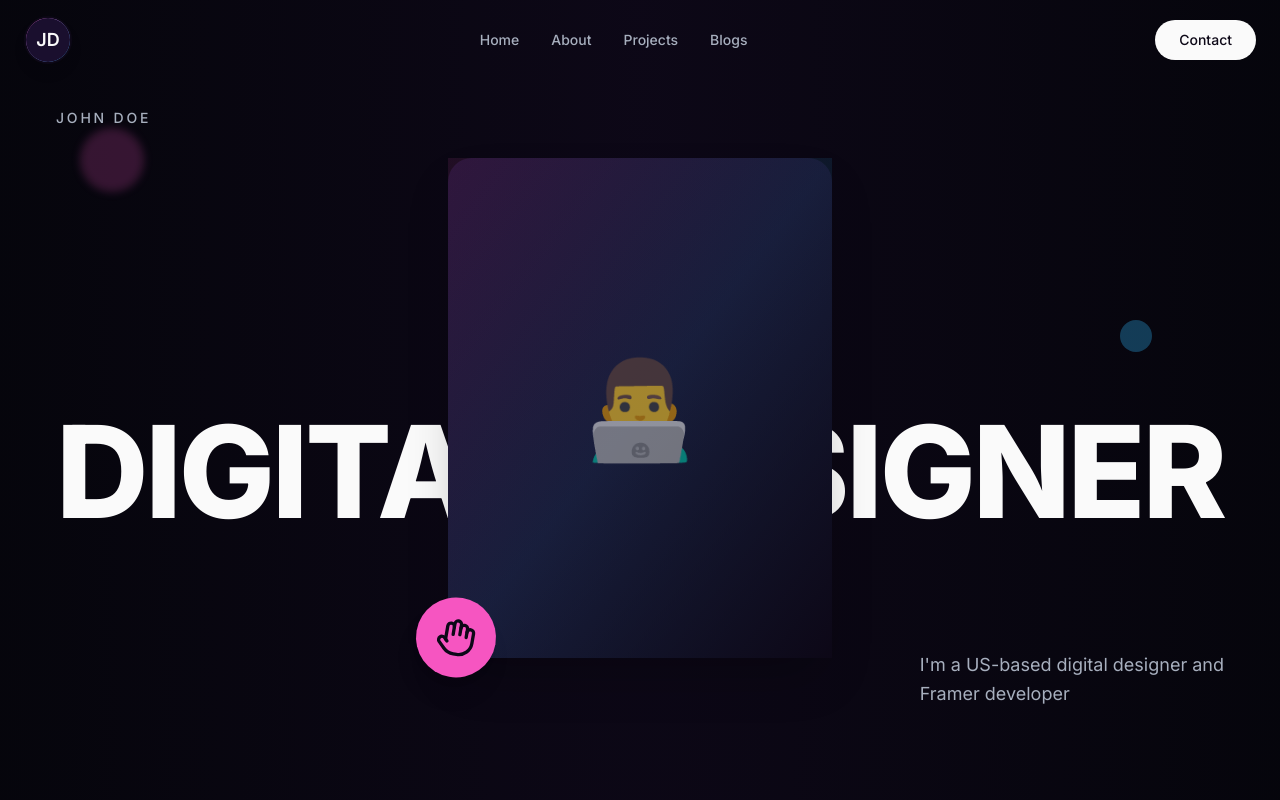
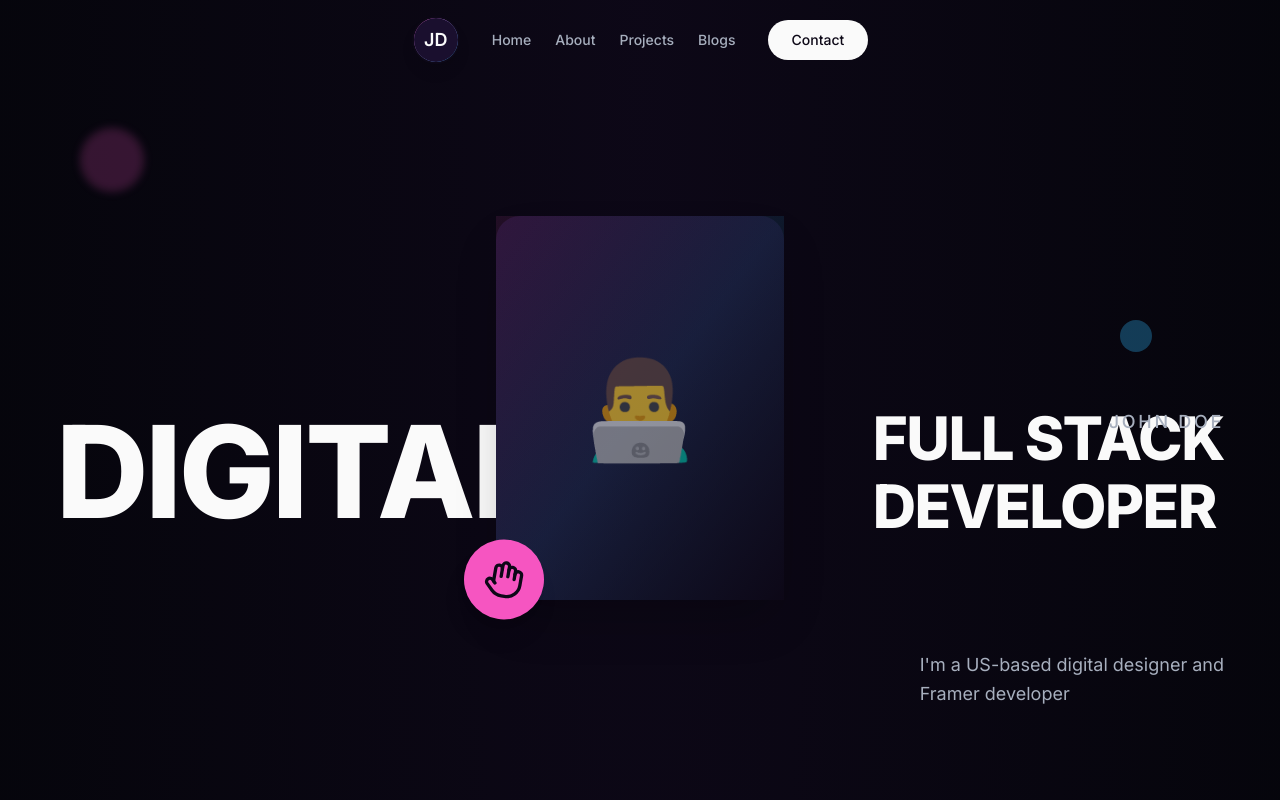
Before and after one commit to RVS-ROHIT345/aura-arts-portfolio, a React (Vite) app: page / in a window 1280 px wide. Shown: the top 800 px of the page. Built offline with nearby package versions, Linux system fonts and the light colour scheme.

Commit message:
Refine hero section and navbar

```diff
--- a/src/components/Hero.tsx
+++ b/src/components/Hero.tsx
@@ -61,7 +61,7 @@ const Hero = () => {
           >
             <div className="relative">
               {/* Main Image */}
-              <div className="w-80 h-96 md:w-96 md:h-[500px] rounded-3xl overflow-hidden bg-gradient-to-br from-muted to-card shadow-2xl">
+              <div className="w-64 h-80 md:w-72 md:h-96 rounded-3xl overflow-hidden bg-gradient-to-br from-muted to-card shadow-2xl">
                 <div className="absolute inset-0 bg-gradient-to-br from-primary/10 via-accent/10 to-background flex items-center justify-center">
                   <div className="text-8xl opacity-60">👨‍💻</div>
                 </div>
@@ -85,13 +85,16 @@ const Hero = () => {
             </div>
           </motion.div>
 
-          {/* Right Text - "DESIGNER" */}
+          {/* Right Text - "FULL STACK DEVELOPER" */}
           <motion.div
             className="absolute right-0 top-1/2 -translate-y-1/2"
             variants={rightTextVariants}
           >
-            <h1 className="text-7xl md:text-8xl lg:text-9xl font-black text-foreground leading-none tracking-tight">
-              DESIGNER
+            <h1 className="text-4xl md:text-5xl lg:text-6xl font-black text-foreground leading-none tracking-tight">
+              FULL STACK
+            </h1>
+            <h1 className="text-4xl md:text-5xl lg:text-6xl font-black text-foreground leading-none tracking-tight mt-2">
+              DEVELOPER
             </h1>
           </motion.div>
 
@@ -106,12 +109,12 @@ const Hero = () => {
             </p>
           </motion.div>
 
-          {/* Name Badge - Top Left */}
+          {/* Name Badge - Bottom of FULL STACK */}
           <motion.div
-            className="absolute top-0 left-0"
-            variants={leftTextVariants}
+            className="absolute right-0 top-1/2 translate-y-8"
+            variants={rightTextVariants}
           >
-            <h2 className="text-sm font-medium text-muted-foreground tracking-[0.2em] uppercase">
+            <h2 className="text-lg font-medium text-muted-foreground tracking-[0.15em] uppercase">
               JOHN DOE
             </h2>
           </motion.div>
--- a/src/components/Navigation.tsx
+++ b/src/components/Navigation.tsx
@@ -34,8 +34,8 @@ const Navigation = () => {
       <div className={`transition-all duration-300 ${
         isScrolled ? 'bg-background/80 backdrop-blur-md border-b border-border/20' : ''
       }`}>
-        <div className="container mx-auto max-w-7xl px-6">
-          <div className="flex items-center justify-between">
+        <div className="container mx-auto max-w-5xl px-6">
+          <div className="flex items-center justify-center gap-8">
             {/* Profile Image */}
             <div className="flex items-center">
               <div className="w-12 h-12 rounded-full bg-gradient-to-br from-primary to-accent overflow-hidden border-2 border-background shadow-lg">
@@ -46,7 +46,7 @@ const Navigation = () => {
             </div>
 
             {/* Navigation Items */}
-            <div className="flex items-center space-x-8">
+            <div className="flex items-center space-x-6">
               {navItems.map((item) => (
                 <button
                   key={item.name}
```
